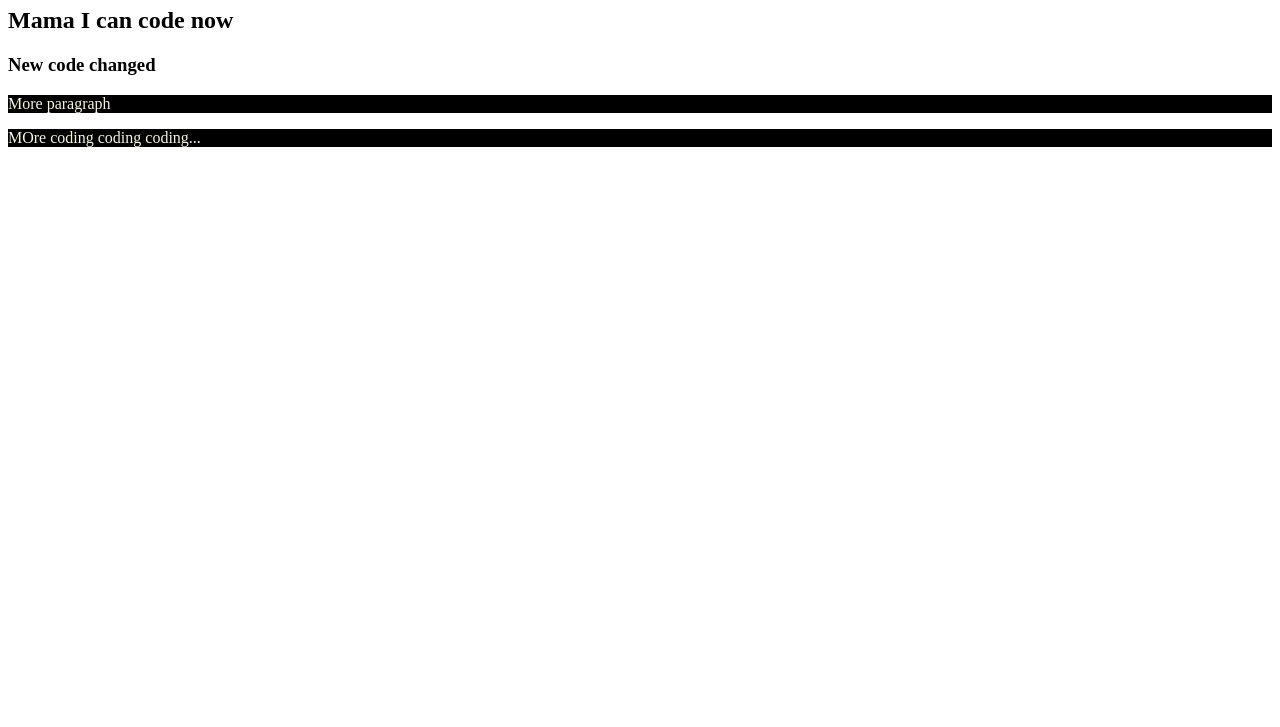
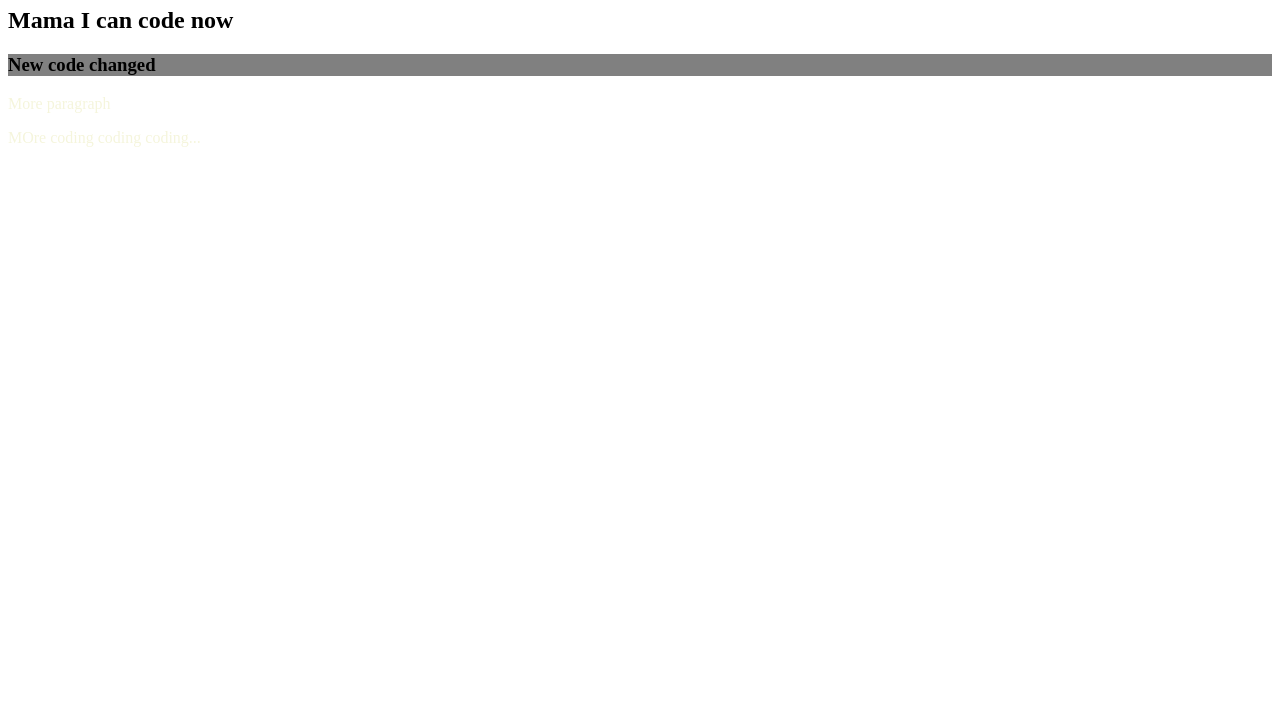
Before and after one commit to Ashique-coder/my-first-repo, a plain HTML site: page index.html in a window 1280 px wide. Shown: the part 73-800 px from the top of the page. Drawn offline with Linux system fonts and the light colour scheme.

Commit message:
color changed

```diff
--- a/Style.css
+++ b/Style.css
@@ -1,4 +1,9 @@
 p{
     color: beige;
     background-color: black;
+    background: 20px 20px;
 }
+h3{
+    background-color: grey;
+
+}
```
